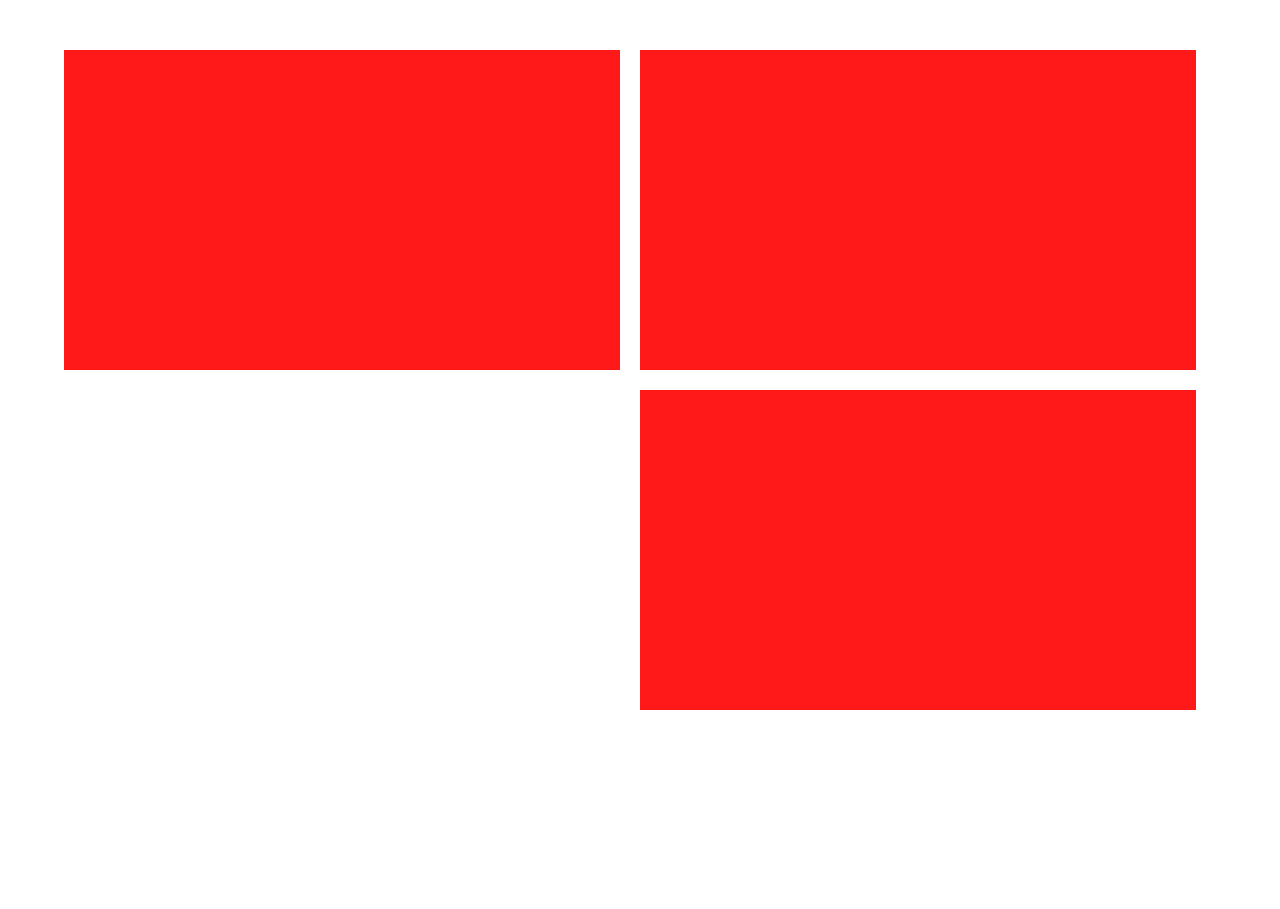
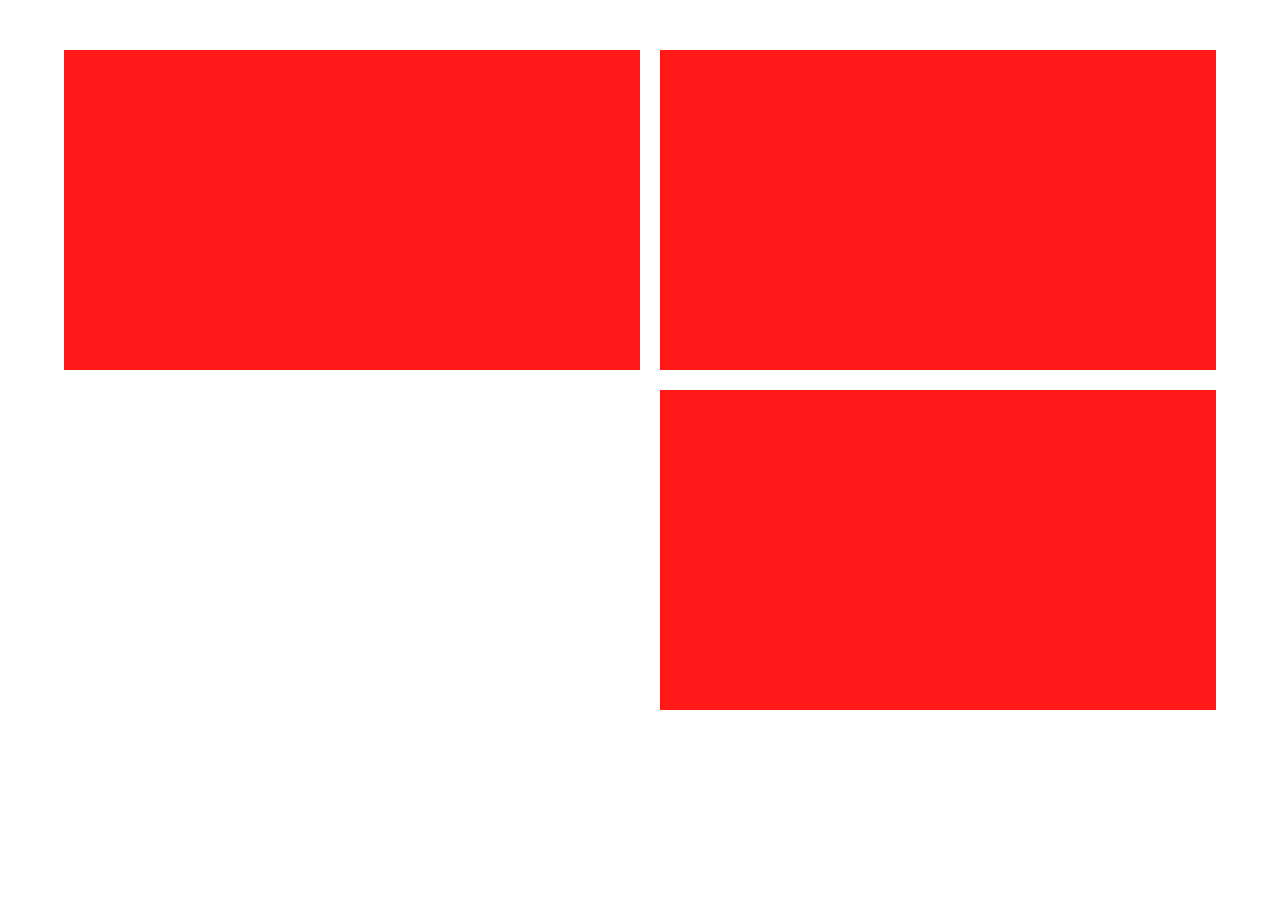
Before and after one commit to omarmhmmd/online-letterform-archive, a PHP site: page /index.html in a window 1280 px wide. Shown: the part 102-1011 px from the top of the page. Run offline with PHP 8.4, Linux system fonts and the light colour scheme.

Commit message:
GUTTER SIZING AGAIn

```diff
--- a/css/LFA.css
+++ b/css/LFA.css
@@ -214,6 +214,10 @@ button {
     margin-bottom: 20px;
   }
 
+  .searchBlockLeft {
+    margin-left: 20px;
+  }
+
   .keyword {
     color: black;
   }
@@ -289,7 +293,7 @@ button {
     flex-direction: row-reverse;
     flex: 50%;
     max-width: 50%;
-    padding: 0 20px 0 0;
+    padding: 0 0px 0 0px;
   }
 
   .subColumns {
@@ -297,8 +301,52 @@ button {
     flex-direction: row;
   }
 
-  .subColumns .column:nth-child(2) {
-    padding-right: 0px;
+  #subColumn002 {
+    padding-left: 20px;
+  }
+
+  #subColumn004 {
+    padding-left: 20px;
+  }
+
+  #subColumn006 {
+    padding-left: 20px;
+  }
+
+  #subColumn008 {
+    padding-left: 20px;
+  }
+
+  #subColumn009 {
+    padding-left: 20px;
+  }
+
+  #subColumn010 {
+    padding-left: 20px;
+  }
+
+  #subColumn011 {
+    padding-left: 20px;
+  }
+
+  #subColumn012 {
+    padding-left: 20px;
+  }
+
+  #subColumn013 {
+    padding-left: 20px;
+  }
+
+  #subColumn014 {
+    padding-left: 20px;
+  }
+
+  #subColumn015 {
+    padding-left: 20px;
+  }
+
+  #subColumn016 {
+    padding-left: 20px;
   }
 
 
@@ -582,7 +630,7 @@ button {
 
   #theItem {
     height: 40vw;
-    cursor: zoom-in;
+    /* cursor: zoom-in; */
   }
   /**** END MAIN IMAGES ****/
 
--- a/css/LFA_mobile.css
+++ b/css/LFA_mobile.css
@@ -27,7 +27,7 @@
   /**** LANDING PAGE ****/
 
     #entryGrid {
-      width: 95vw;
+      width: 90vw;
     }
     /**** PHOTO GRID ****/
     .column {
@@ -40,13 +40,48 @@
       padding-left: 0px;
     }
 
-
     .searchBlock {
       justify-content: flex-start;
       font-size: 5.35vw;
       font-size: 14px;
       align-items: center;
       height: 45vw;
+    }
+
+    #subColumn009 {
+      padding-left: 0px;
+    }
+
+    #subColumn010 {
+      padding-left: 0px;
+    }
+
+    #subColumn011 {
+      padding-left: 0px;
+    }
+
+    #subColumn012 {
+      padding-left: 0px;
+    }
+
+    #subColumn013 {
+      padding-left: 0px;
+    }
+
+    #subColumn014 {
+      padding-left: 0px;
+    }
+
+    #subColumn015 {
+      padding-left: 0px;
+    }
+
+    #subColumn016 {
+      padding-left: 0px;
+    }
+
+    .searchBlockLeft {
+      margin-left: 0px;
     }
 
     .tableBlock {
--- a/index.html
+++ b/index.html
@@ -171,7 +171,7 @@
         </div>
         <div id="column001" class="column">
           <a class = "searchBlockURL" href="#">
-            <div class = "searchBlock">
+            <div class = "searchBlock searchBlockLeft">
               <h1 class = "searchText"></h1>
             </div>
           </a>
@@ -203,7 +203,7 @@
             </div>
           </div>
           <a class = "searchBlockURL" href="#">
-            <div class = "searchBlock">
+            <div class = "searchBlock searchBlockLeft">
               <h1 class = "searchText"></h1>
             </div>
           </a>
--- a/js/popItemsPage.js
+++ b/js/popItemsPage.js
@@ -80,7 +80,8 @@ $.getJSON("https://raw.githubusercontent.com/omarmhmmd/LFA/master/datablobs/item
     /**** ZOOM ITEMS ****/
     if (index == 0) {
       $("#mainImages").append(
-        '<div id = "mainImg"><a id = "zoomMainImg" style = "cursor: zoom-in;" href = ' + element + '><img id = "theItem" src=' + element + '></a></div>'
+        // '<div id = "mainImg"><a id = "zoomMainImg" style = "cursor: zoom-in;" href = ' + element + '><img id = "theItem" src=' + element + '></a></div>'
+        '<div id = "mainImg"><img id = "theItem" src=' + element + '></div>'
       );
       $(".zoomItems").append(
         '<div id = "thumb001"><a href = ' + element +'><img src=' + element + '></a></div>'
```
